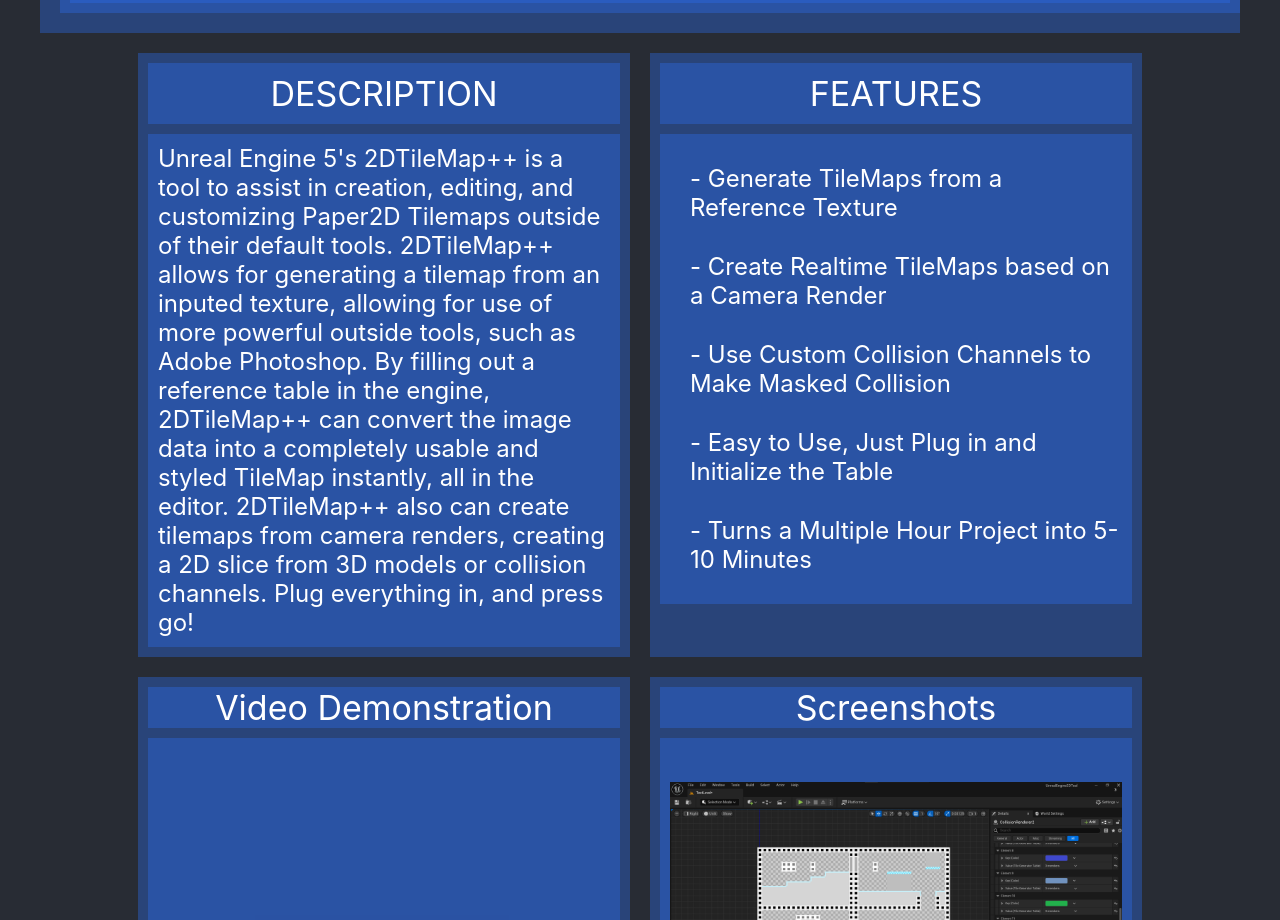
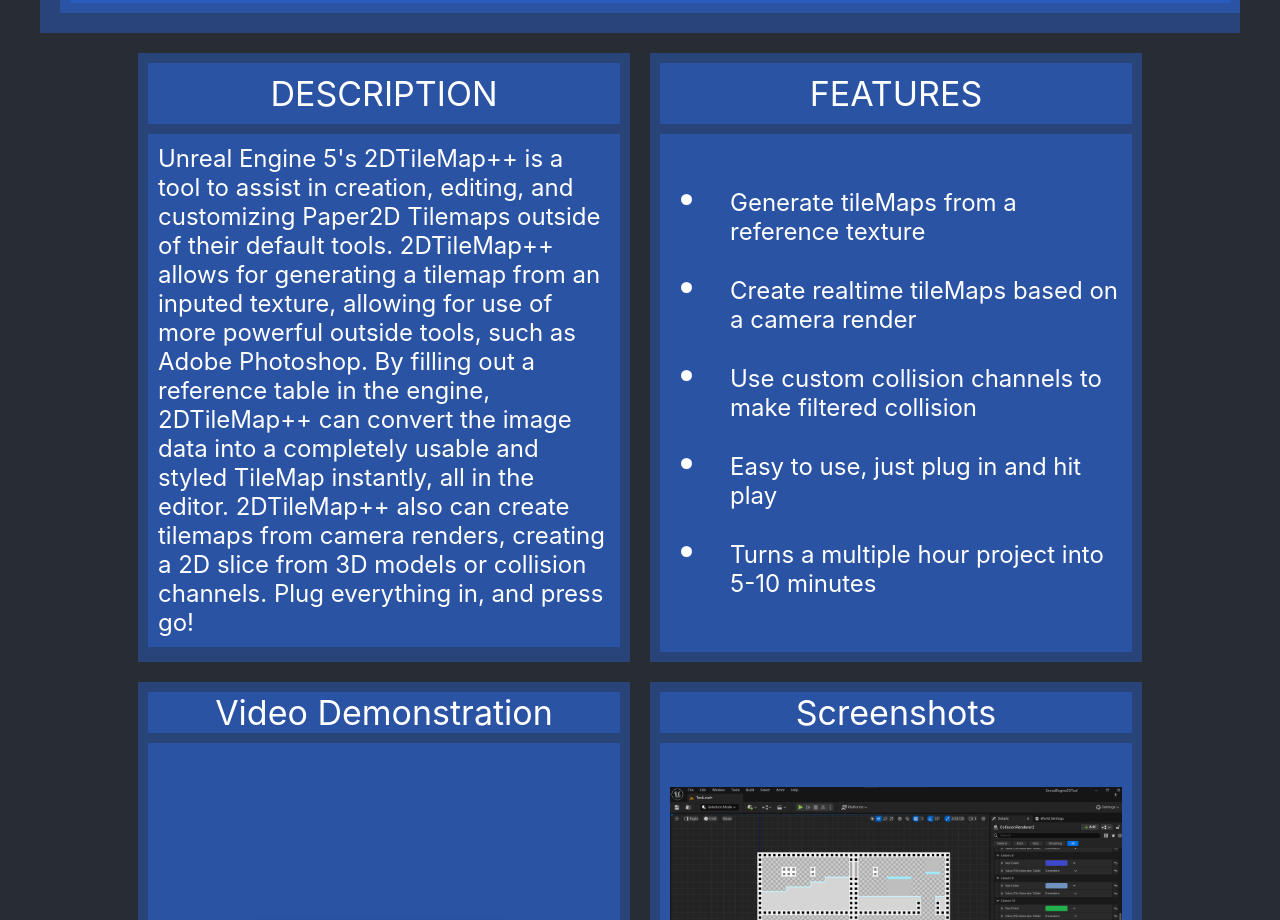
Before and after one commit to harleyposter/Portfolio, a React (Create React App) app in the folder boards-client/: page /SIP in a window 1280 px wide. Shown: the part 1880-2800 px from the top of the page. Built offline with nearby package versions, Linux system fonts and the light colour scheme.

Commit message:
Added Bullet Points to Features, uncapitalized words in features

```diff
--- a/boards-client/src/App.tsx
+++ b/boards-client/src/App.tsx
@@ -8,7 +8,7 @@
 // eslint-disable-next-line import/no-webpack-loader-syntax
 import { AppBar, Box, Button, Container, ThemeProvider, Toolbar, Typography } from '@mui/material';
 import { theme } from "./components/Theming"
-import ADLogo from "./assets/AidanDavidsonLogo2.png"
+import ADLogo from "./assets/AidanDavidsonLogo3.png"
 
 
 import SpaceMerchantPage from './pages/projects/SpaceMerchant';
--- a/boards-client/src/components/Features.tsx
+++ b/boards-client/src/components/Features.tsx
@@ -21,9 +21,11 @@
 
   const CreateFeaturesList = props.features.map(feature => {
     return (
-      <Container style={{ margin: 10, padding: 10, color: theme.palette.text.primary, fontFamily: theme.typography.fontFamily, fontSize: theme.typography.h5.fontSize }}>
-        - {feature}
-      </Container>
+      <li>
+        <Container style={{ margin: 10, padding: 10, color: theme.palette.text.primary, fontFamily: theme.typography.fontFamily, fontSize: theme.typography.h5.fontSize }}>
+          {feature}
+        </Container>
+      </li>
     )
   });
 
@@ -36,7 +38,9 @@
             FEATURES
           </Container>
           <Container style={{ backgroundColor: theme.palette.secondary.main + "60", padding: 10, color: theme.palette.text.primary, fontFamily: theme.typography.fontFamily, fontSize: theme.typography.h4.fontSize, textAlign: "left" }}>
-            {CreateFeaturesList}
+            <ul>
+              {CreateFeaturesList}
+            </ul>
           </Container>
         </Stack >
       </ Container >
--- a/boards-client/src/pages/About.tsx
+++ b/boards-client/src/pages/About.tsx
@@ -41,7 +41,7 @@
           </Container>
 
           <Container style={{ backgroundColor: theme.palette.secondary.main + "60", flex: 10, flexDirection: "row", textAlign: "left", fontSize: theme.typography.h6.fontSize, padding: 10 }}>
-            &ensp;&ensp;&ensp;My name is Aidan Davidson, and I am a 21 year old college student at UAT (University of Advancing Technology).
+            &ensp;&ensp;&ensp;My name is Aidan Davidson, and I am a college student at UAT (University of Advancing Technology).
             I have been a Game Programmer for 8+ years, with experience in Unreal Engine, Unity, Java, React, C++, C#, SQL, and more.
             I have been playing video games since I was young, and the effort they put in inspired me to become a game developer myself.
             So far I have up dozens of projects under my belt, all in different engines, different styles, different purposes, and different languages.
--- a/boards-client/src/pages/projects/Blundgeon.tsx
+++ b/boards-client/src/pages/projects/Blundgeon.tsx
@@ -47,7 +47,7 @@
                                 </Container>
                             </Stack >
                         </ Container >
-                        <Features features={["Fast Arena Shooter Movement", "4 Special Classes", "Crazy PvE and PvP Gameplay", "Over 700 Detailed Sprites", "4-16 Lobby Multiplayer Mayhem"]} />
+                        <Features features={["Fast arena shooter movement", "4 special classes", "Crazy PvE and PvP gameplay", "Over 700 detailed sprites", "4 lobby multiplayer mayhem"]} />
 
                     </Stack>
                     <Stack direction='row' >
--- a/boards-client/src/pages/projects/CeValuate.tsx
+++ b/boards-client/src/pages/projects/CeValuate.tsx
@@ -48,7 +48,7 @@
                                 </Container>
                             </Stack >
                         </ Container >
-                        <Features features={["Import Claim Information from the Database", "Utilize Web APIs to automatically find pricing for items", "Return value sources for adjuster review", "Display, Save, and Edit Item Claim Information from Front End App", "Automatically Calculate Item Valuation from Age, Depreciation, and Condition", "Provide a Document Export to Contain All Items and Information"]} />
+                        <Features features={["Import claim information from the database", "Utilize web APIs to automatically find pricing for items", "Return value sources for adjuster review", "Display, save, and edit item claim information from a front end app", "Automatically calculate item valuation from age, depreciation, and condition", "Provide a document export to contain all items and information"]} />
                     </Stack>
                     <Stack direction='row' >
                         <ImageDisplay title={"Item List Display"} images={[CeVMain]} cols={1} />
--- a/boards-client/src/pages/projects/Groundward.tsx
+++ b/boards-client/src/pages/projects/Groundward.tsx
@@ -48,7 +48,7 @@
                                 </Container>
                             </Stack >
                         </ Container >
-                        <Features features={["Mindbending 2.5D Platforming", "7 Distinct Biomes", "Hundreds of Unique Rooms", "Secret Codes and Cyphers to Learn", "A Quiet, but Rich Story"]} />
+                        <Features features={["Mindbending 2.5D platforming", "7 distinct biomes", "Hundreds of unique rooms", "Secret codes and cyphers to learn", "A quiet, but rich story"]} />
 
                     </Stack>
                     <Stack direction='row' >
--- a/boards-client/src/pages/projects/PowerHouse.tsx
+++ b/boards-client/src/pages/projects/PowerHouse.tsx
@@ -51,7 +51,7 @@
                                 </Container>
                             </Stack >
                         </ Container >
-                        <Features features={["Original Metroid Style Action", "Fun and Simple Story", "3 Large Levels to Explore", "5 Unique Boss Fights and dozens of enemies", "12+ Unique Upgrades", "Shortcuts and Hidden Techniques"]} />
+                        <Features features={["Original Metroid style action", "Fun and simple story", "3 large levels to explore", "5 unique boss fights and dozens of enemies", "12+ unique upgrades", "Shortcuts and hidden techniques"]} />
 
                     </Stack>
                     <Stack direction='row' >
--- a/boards-client/src/pages/projects/SpaceMerchant.tsx
+++ b/boards-client/src/pages/projects/SpaceMerchant.tsx
@@ -50,7 +50,7 @@
                                 </Container>
                             </Stack >
                         </ Container >
-                        <Features features={["Galaga-style Shoot-em-up Gameplay", "Resource Management of materials and ammo", "Run-based upgrades", "3 Unique Bosses", "Permanent Progression", "Cosmetic Customization", "Unlockable Skill Trees"]} />
+                        <Features features={["Galaga-style shoot-em-up gameplay", "Resource management of materials and ammo", "Run-based upgrades", "3 unique bosses", "Permanent progression", "Cosmetic customization", "Unlockable skill trees"]} />
 
                     </Stack>
                     <Stack direction='row' >
--- a/boards-client/src/pages/projects/SubterraneanPhysicsComplex.tsx
+++ b/boards-client/src/pages/projects/SubterraneanPhysicsComplex.tsx
@@ -49,7 +49,7 @@
                                 </Container>
                             </Stack >
                         </ Container >
-                        <Features features={["Quick 2D Platforming", "4 Levels with unique mechanics", "Optional Collectibles", "Level Specific Secrets", "Speedrun Timers and Statistics"]} />
+                        <Features features={["Quick 2D platforming", "4 levels with unique mechanics", "Optional collectibles", "Level specific secrets", "Speedrun timers and statistics"]} />
 
                     </Stack>
                     <Stack direction='row' >
--- a/boards-client/src/pages/projects/UE2DTool.tsx
+++ b/boards-client/src/pages/projects/UE2DTool.tsx
@@ -83,7 +83,7 @@
                                 </Container>
                             </Stack >
                         </ Container >
-                        <Features features={["Generate TileMaps from a Reference Texture", "Create Realtime TileMaps based on a Camera Render", "Use Custom Collision Channels to Make Masked Collision", "Easy to Use, Just Plug in and Initialize the Table", "Turns a Multiple Hour Project into 5-10 Minutes"]} />
+                        <Features features={["Generate tileMaps from a reference texture", "Create realtime tileMaps based on a camera render", "Use custom collision channels to make filtered collision", "Easy to use, just plug in and hit play", "Turns a multiple hour project into 5-10 minutes"]} />
 
                     </Stack>
                     <Stack direction='row' >
```
Also changed, not shown: boards-client/src/assets/AidanDavidsonLogo2.png (deleted), boards-client/src/assets/AidanDavidsonLogo3.png (added).
